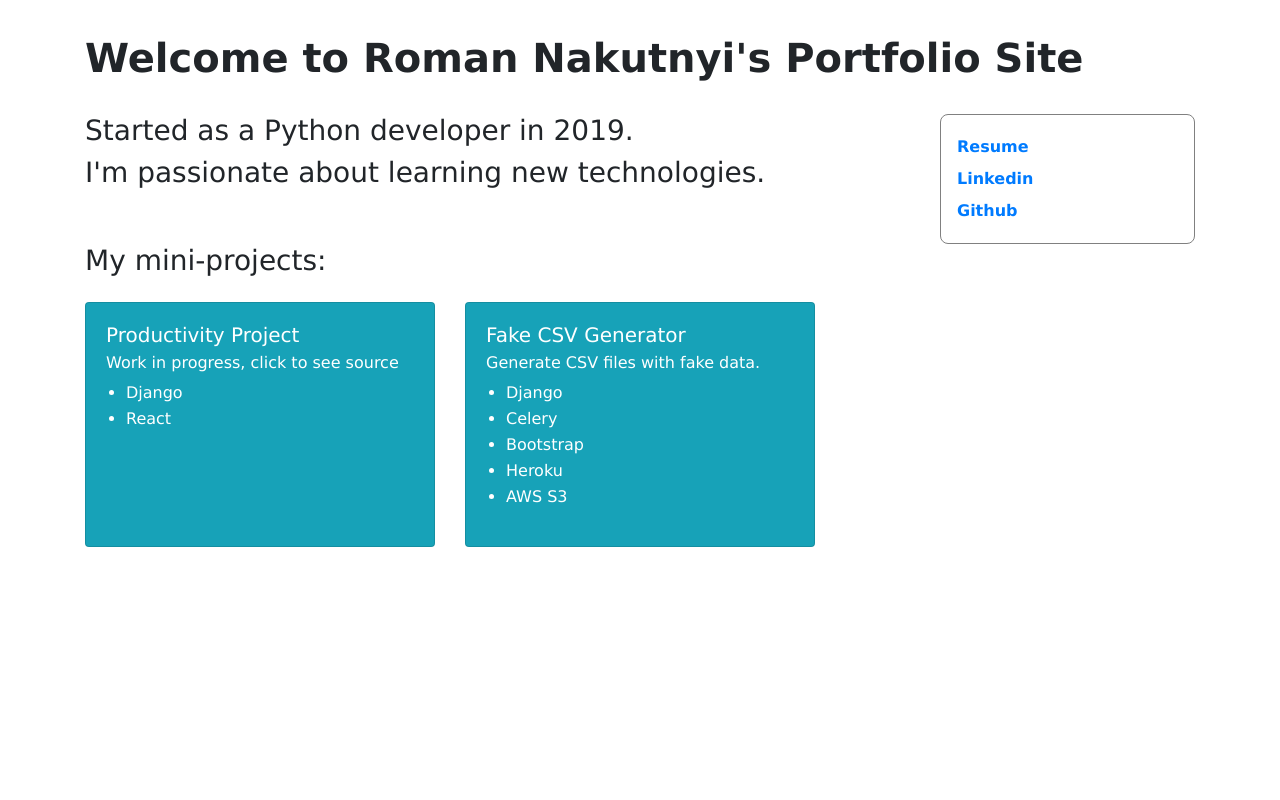
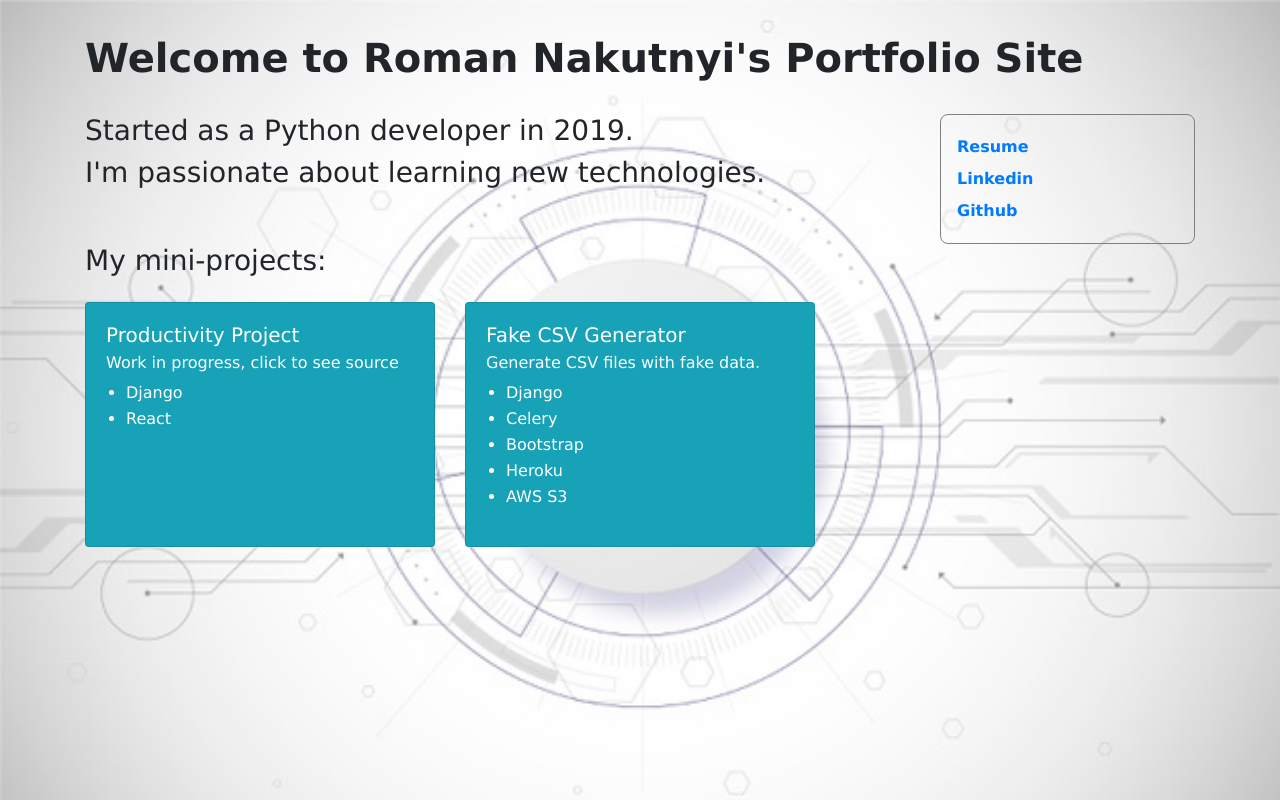
Before and after one commit to nakutnyi/django_website, a Django app: page / in a window 1280 px wide. Run offline with Django 3.2, Linux system fonts and the light colour scheme; some libraries are stand-ins or nearby versions.

Commit message:
Change The Background

```diff
--- a/static/main.css
+++ b/static/main.css
@@ -5,7 +5,9 @@ body {
 }
 
 .light-background {
-    background: white;
+    background-image: url('images/white-technology-background-concept_23-2148403398.jpeg');
+    background-repeat: no-repeat;
+    background-size: cover;
     /* background: #1c92d2;  /* fallback for old browsers */
     /* background: -webkit-linear-gradient(to left, #f2fcfe, #1c92d2);  /* Chrome 10-25, Safari 5.1-6 */
     /* background: linear-gradient(to left, #f2fcfe, #1c92d2); /* W3C, IE 10+/ Edge, Firefox 16+, Chrome 26+, Opera 12+, Safari 7+ */
```
Also changed, not shown: static/images/white-technology-background-concept_23-2148403398.jpeg (added), 1 other file.
